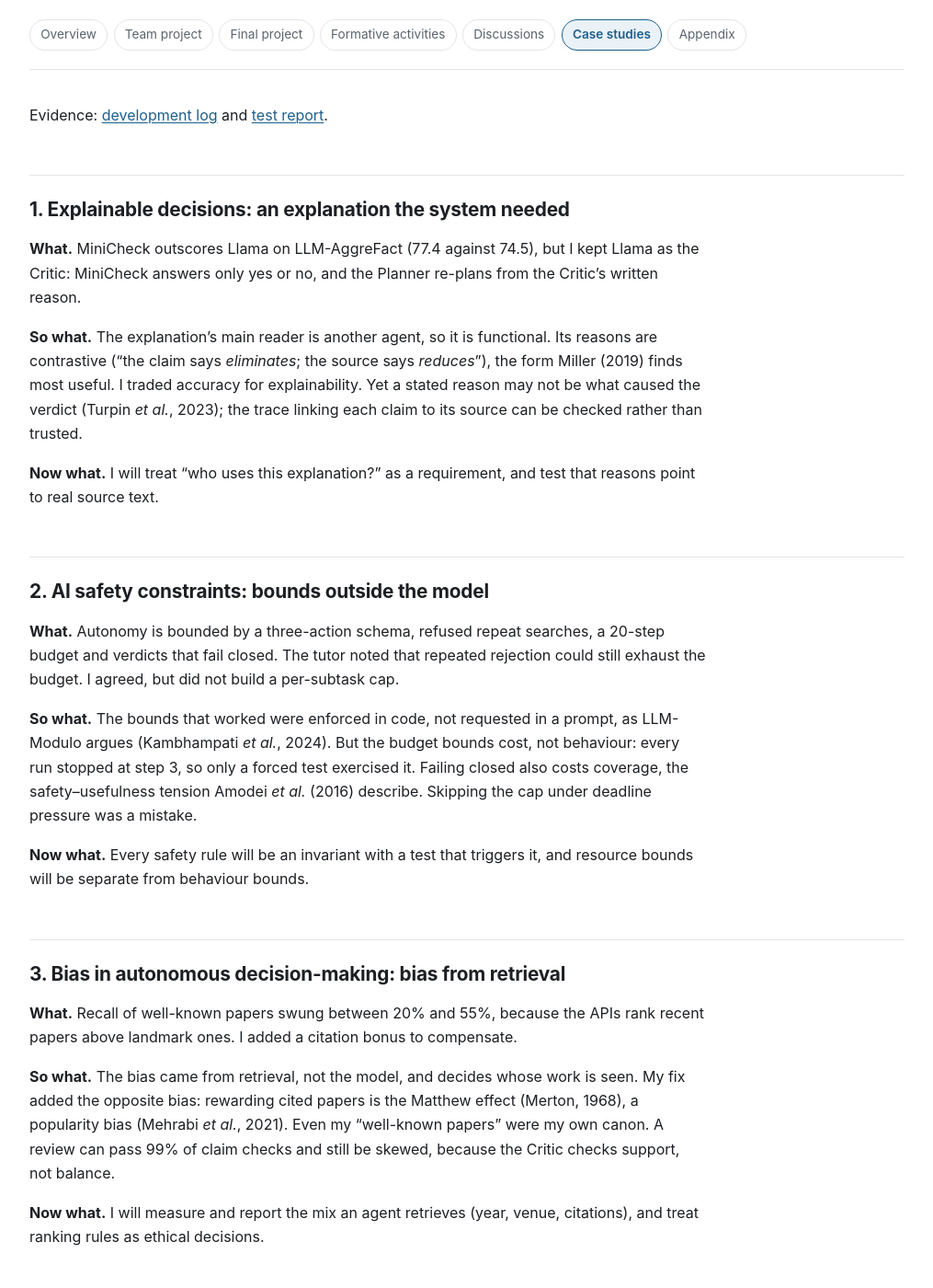
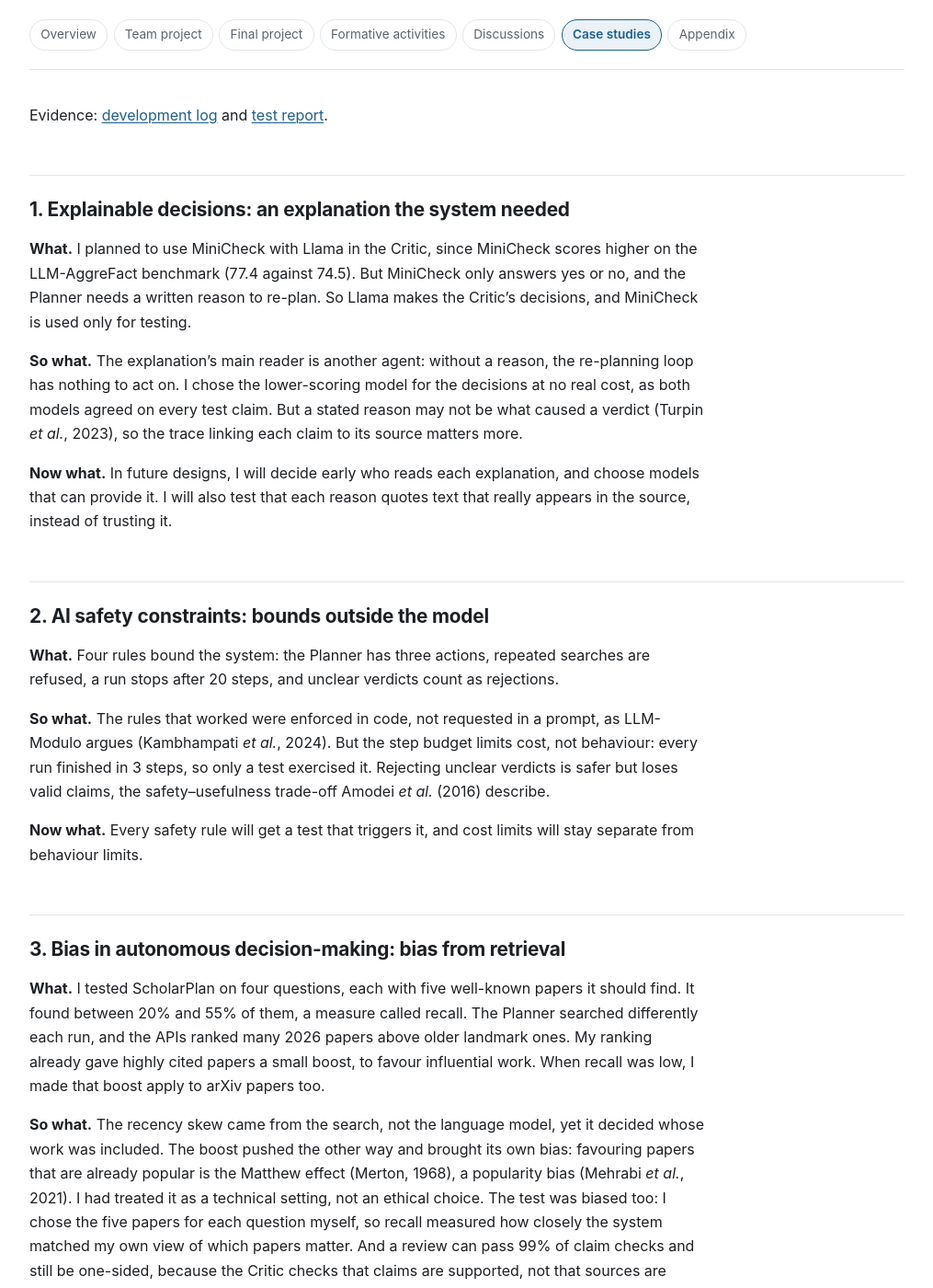
Before and after one commit to aabouraya/msc-ai-portfolio, a Jekyll site: the page built from modules/intelligent-agents/case-studies.md, in a window 1280 px wide and 1400 px high, scrolled down 232 px. Shown: the whole window at 92% size, without its empty margins (132-1147 px from the left). Built offline with Jekyll 4.4.1, drawn with Linux system fonts in a browser that asks for light colours; some of the changed text lies outside the part shown.

```diff
--- a/modules/intelligent-agents/case-studies.md
+++ b/modules/intelligent-agents/case-studies.md
@@ -15,51 +15,57 @@ and [test report](https://github.com/aabouraya/scholar_plan/blob/c66190e/docs/te
 
 ## 1. Explainable decisions: an explanation the system needed
 
-**What.** MiniCheck outscores Llama on LLM-AggreFact (77.4 against 74.5), but
-I kept Llama as the Critic: MiniCheck answers only yes or no, and the Planner
-re-plans from the Critic's written reason.
+**What.** I planned to use MiniCheck with Llama in the Critic, since MiniCheck
+scores higher on the LLM-AggreFact benchmark (77.4 against 74.5). But MiniCheck
+only answers yes or no, and the Planner needs a written reason to re-plan. So
+Llama makes the Critic's decisions, and MiniCheck is used only for testing.
 
-**So what.** The explanation's main reader is another agent, so it is
-functional. Its reasons are contrastive ("the claim says *eliminates*; the
-source says *reduces*"), the form Miller (2019) finds most useful. I traded
-accuracy for explainability. Yet a stated reason may not be what caused the
-verdict (Turpin *et al.*, 2023); the trace linking each claim to its source can
-be checked rather than trusted.
+**So what.** The explanation's main reader is another agent: without a reason,
+the re-planning loop has nothing to act on. I chose the lower-scoring model for
+the decisions at no real cost, as both models agreed on every test claim. But a
+stated reason may not be what caused a verdict (Turpin *et al.*, 2023), so the
+trace linking each claim to its source matters more.
 
-**Now what.** I will treat "who uses this explanation?" as a requirement, and
-test that reasons point to real source text.
+**Now what.** In future designs, I will decide early who reads each
+explanation, and choose models that can provide it. I will also test that each
+reason quotes text that really appears in the source, instead of trusting it.
 
 ## 2. AI safety constraints: bounds outside the model
 
-**What.** Autonomy is bounded by a three-action schema, refused repeat
-searches, a 20-step budget and verdicts that fail closed. The tutor noted that
-repeated rejection could still exhaust the budget. I agreed, but did not build
-a per-subtask cap.
+**What.** Four rules bound the system: the Planner has three actions, repeated
+searches are refused, a run stops after 20 steps, and unclear verdicts count as
+rejections.
 
-**So what.** The bounds that worked were enforced in code, not requested in a
-prompt, as LLM-Modulo argues (Kambhampati *et al.*, 2024). But the budget bounds
-cost, not behaviour: every run stopped at step 3, so only a forced test
-exercised it. Failing closed also costs coverage, the safety–usefulness tension
-Amodei *et al.* (2016) describe. Skipping the cap under deadline pressure was a
-mistake.
+**So what.** The rules that worked were enforced in code, not requested in a
+prompt, as LLM-Modulo argues (Kambhampati *et al.*, 2024). But the step budget
+limits cost, not behaviour: every run finished in 3 steps, so only a test
+exercised it. Rejecting unclear verdicts is safer but loses valid claims, the
+safety–usefulness trade-off Amodei *et al.* (2016) describe.
 
-**Now what.** Every safety rule will be an invariant with a test that triggers
-it, and resource bounds will be separate from behaviour bounds.
+**Now what.** Every safety rule will get a test that triggers it, and cost
+limits will stay separate from behaviour limits.
 
 ## 3. Bias in autonomous decision-making: bias from retrieval
 
-**What.** Recall of well-known papers swung between 20% and 55%, because the
-APIs rank recent papers above landmark ones. I added a citation bonus to
-compensate.
+**What.** I tested ScholarPlan on four questions, each with five well-known
+papers it should find. It found between 20% and 55% of them, a measure called
+recall. The Planner searched differently each run, and the APIs ranked many
+2026 papers above older landmark ones. My ranking already gave highly cited
+papers a small boost, to favour influential work. When recall was low, I made
+that boost apply to arXiv papers too.
 
-**So what.** The bias came from retrieval, not the model, and decides whose
-work is seen. My fix added the opposite bias: rewarding cited papers is the
-Matthew effect (Merton, 1968), a popularity bias (Mehrabi *et al.*, 2021). Even
-my "well-known papers" were my own canon. A review can pass 99% of claim checks
-and still be skewed, because the Critic checks support, not balance.
+**So what.** The recency skew came from the search, not the language model, yet
+it decided whose work was included. The boost pushed the other way and brought
+its own bias: favouring papers that are already popular is the Matthew effect
+(Merton, 1968), a popularity bias (Mehrabi *et al.*, 2021). I had treated it as
+a technical setting, not an ethical choice. The test was biased too: I chose
+the five papers for each question myself, so recall measured how closely the
+system matched my own view of which papers matter. And a review can pass 99% of
+claim checks and still be one-sided, because the Critic checks that claims are
+supported, not that sources are balanced.
 
-**Now what.** I will measure and report the mix an agent retrieves (year,
-venue, citations), and treat ranking rules as ethical decisions.
+**Now what.** I will make agents report their mix of sources, by year, venue
+and citations, and treat ranking rules as ethical decisions.
 
 ## References
 
@@ -84,9 +90,6 @@ Merton, R.K. (1968) ‘The Matthew effect in science’, *Science*, 159(3810),
 pp. 56–63. Available at: <https://doi.org/10.1126/science.159.3810.56>
 (Accessed: 15 October 2026).
 
-Miller, T. (2019) ‘Explanation in artificial intelligence: Insights from the
-social sciences’, *Artificial Intelligence*, 267, pp. 1–38. Available at:
-<https://doi.org/10.1016/j.artint.2018.07.007> (Accessed: 15 October 2026).
 
 Rolfe, G., Freshwater, D. and Jasper, M. (2001) *Critical reflection in nursing
 and the helping professions: a user’s guide*. Basingstoke: Palgrave Macmillan.
```
Also changed, not shown: modules/intelligent-agents/discussions.md (+9 -17 lines), modules/intelligent-agents/evaluation.md (+2 -2 lines).
